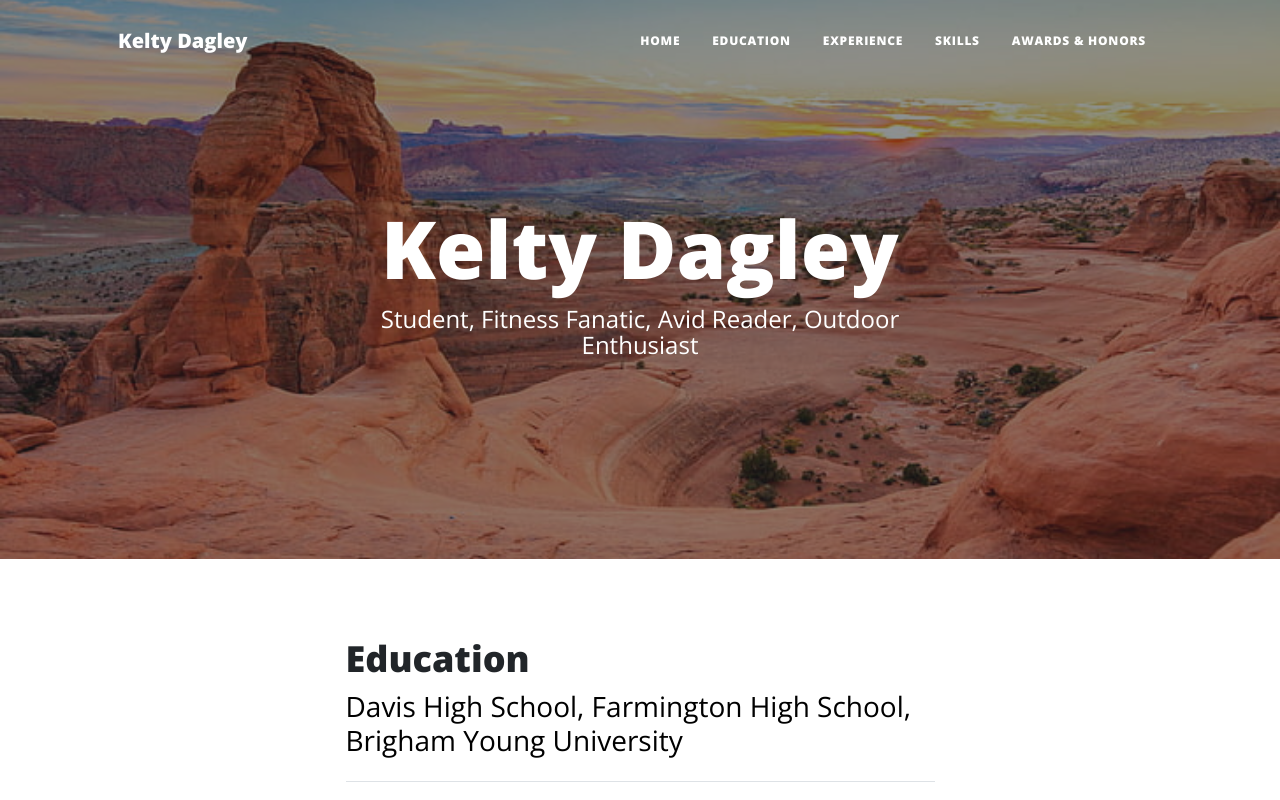
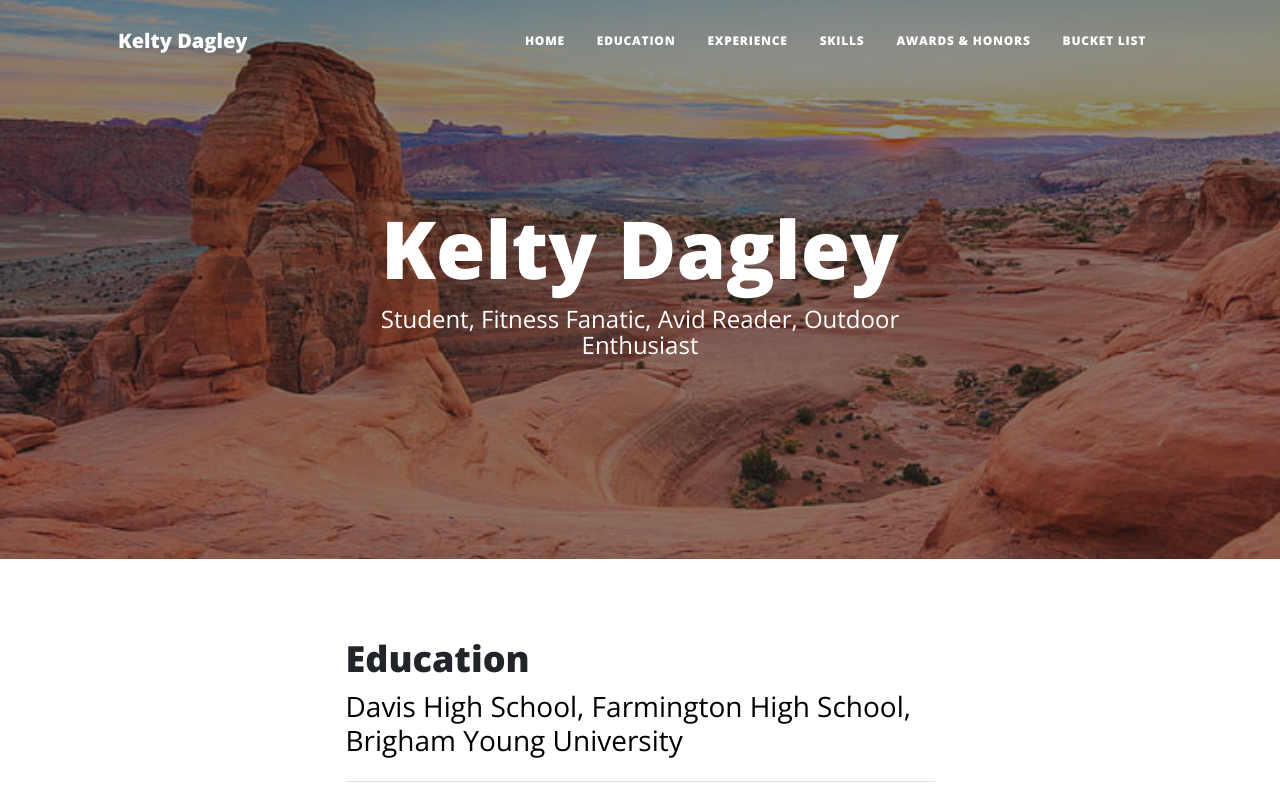
Before and after one commit to dagleyk/BucketList, a plain HTML site: page index.html in a window 1280 px wide. Shown: the top 800 px of the page. Drawn offline with nearby package versions, Linux system fonts and the light colour scheme.

Commit message:
Add files via upload

```diff
--- a/index.html
+++ b/index.html
@@ -32,6 +32,7 @@
                         <li class="nav-item"><a class="nav-link px-lg-3 py-3 py-lg-4" href="experience.html">Experience</a></li>
                         <li class="nav-item"><a class="nav-link px-lg-3 py-3 py-lg-4" href="skills.html">Skills</a></li>
                         <li class="nav-item"><a class="nav-link px-lg-3 py-3 py-lg-4" href="awards.html">Awards &amp; Honors</a></li>
+                        <li class="nav-item"><a class="nav-link px-lg-3 py-3 py-lg-4" href="scratch.html">Bucket List</a></li>
                     </ul>
                 </div>
             </div>
```
